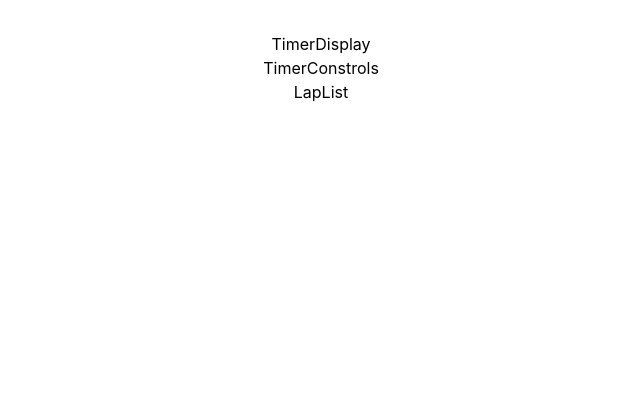
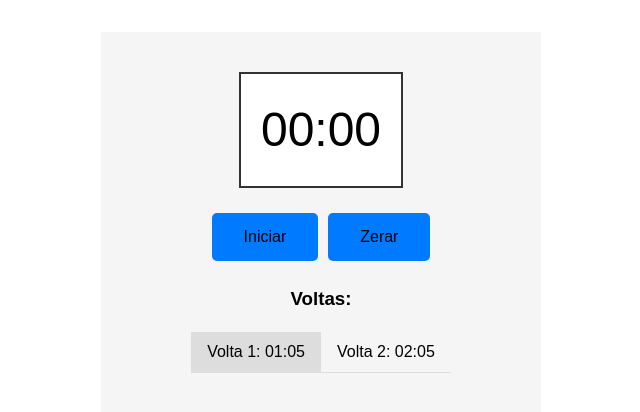
Before and after one commit to andresonsouza/react-002-cronometro, a React (Vite) app: page / in a window 1280 px wide. Shown: the top 412 px of the page, without its empty margins (319-959 px from the left). Built offline with nearby package versions, Linux system fonts and the light colour scheme.

Commit message:
melhore o layout

```diff
--- a/src/components/LapList.jsx
+++ b/src/components/LapList.jsx
@@ -1,7 +1,15 @@
 import React from "react";
 
 const LapList = () => {
-  return <div>LapList</div>;
+  return (
+    <div className="timer-laps">
+      <h3>Voltas:</h3>
+      <ul>
+        <li>Volta 1: 01:05</li>
+        <li>Volta 2: 02:05</li>
+      </ul>
+    </div>
+  );
 };
 
 export default LapList;
--- /dev/null
+++ b/src/components/Timer.css
@@ -0,0 +1,60 @@
+.timer-container {
+  display: flex;
+  flex-direction: column;
+  place-items: center;
+  min-height: 50vh;
+  width: 400px;
+  background-color: #f5f5f5;
+  padding: 20px;
+  font-family: Arial;
+}
+
+.timer-display {
+  border: 2px solid #333;
+  padding: 20px;
+  margin: 20px;
+  font-size: 48px;
+  background-color: #FFF;
+}
+
+.timer-controls {
+  display: flex;
+  justify-content: center;
+}
+
+.timer-controls button {
+ background-color: #007bff;
+ border: none;
+ padding: 15px 32px;
+ margin: 5px;
+ cursor: pointer;
+ border-radius: 5px;
+ font-size: 16px;
+}
+
+.timer-controls button:hover {
+    background-color: #0046d5;
+    color: #FFF;
+}
+
+.timer-laps {
+  width: 100%;
+  margin: 0 auto;
+}
+
+.timer-laps ul{
+  list-style-type: none;
+  display: flex;
+  flex-wrap: wrap;
+  justify-content: center;
+  padding: 0;
+}
+
+.timer-laps li {
+  border-bottom: 1px solid #DDD;
+  padding: 8px 16px;
+}
+
+.timer-laps li:nth-child(odd) {
+  background-color: #DDD;
+}
--- a/src/components/Timer.jsx
+++ b/src/components/Timer.jsx
@@ -2,6 +2,7 @@
 import TimerDisplay from "./TimerDisplay";
 import TimerConstrols from "./TimerConstrols";
 import LapList from "./LapList";
+import "./Timer.css"
 
 const Timer = () => {
   return (
--- a/src/components/TimerConstrols.jsx
+++ b/src/components/TimerConstrols.jsx
@@ -1,7 +1,10 @@
 import React from "react";
 
 const TimerConstrols = () => {
-  return <div>TimerConstrols</div>;
+  return <div className="timer-controls">
+    <button>Iniciar</button>
+    <button>Zerar</button>
+    </div>;
 };
 
 export default TimerConstrols;
--- a/src/components/TimerDisplay.jsx
+++ b/src/components/TimerDisplay.jsx
@@ -1,7 +1,7 @@
 import React from "react";
 
 const TimerDisplay = () => {
-  return <div>TimerDisplay</div>;
+  return <div className="timer-display">00:00</div>;
 };
 
 export default TimerDisplay;
```
